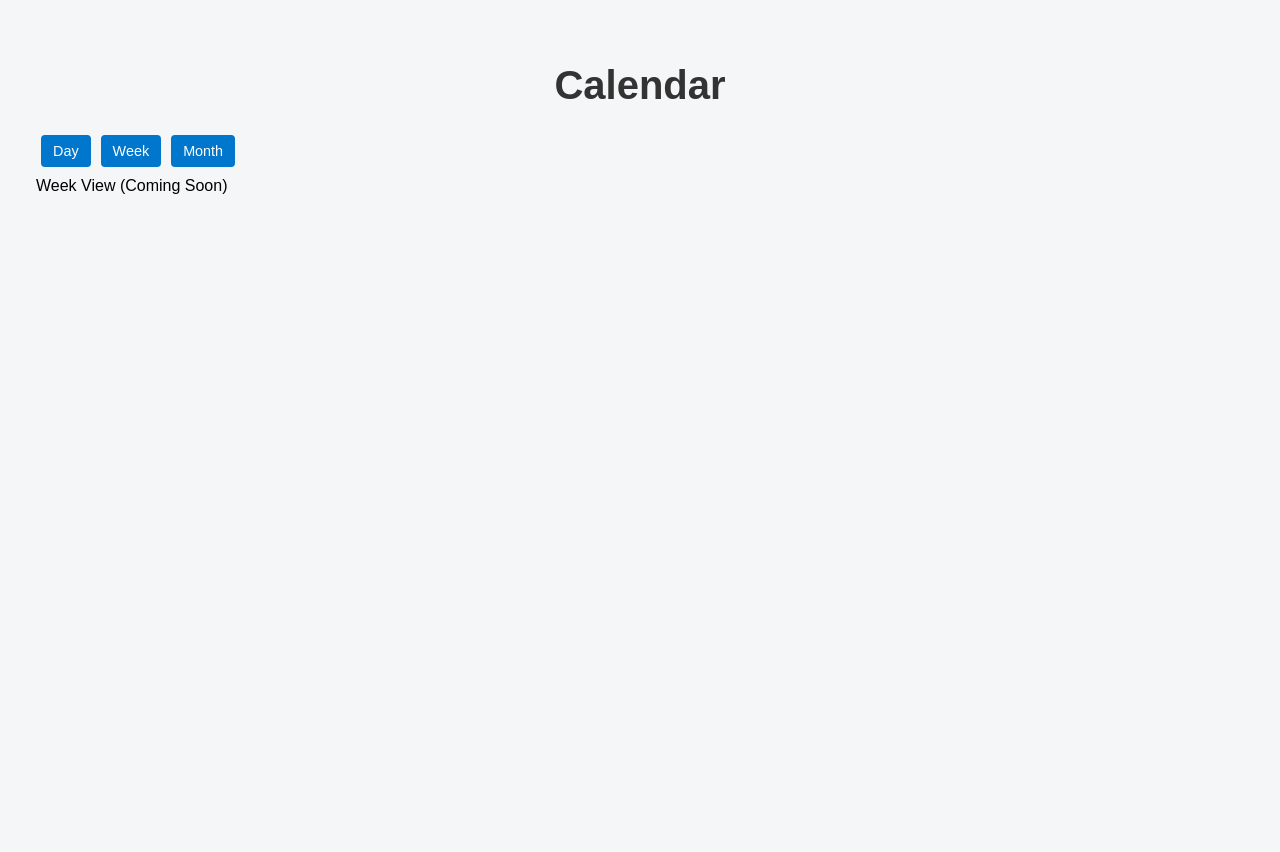
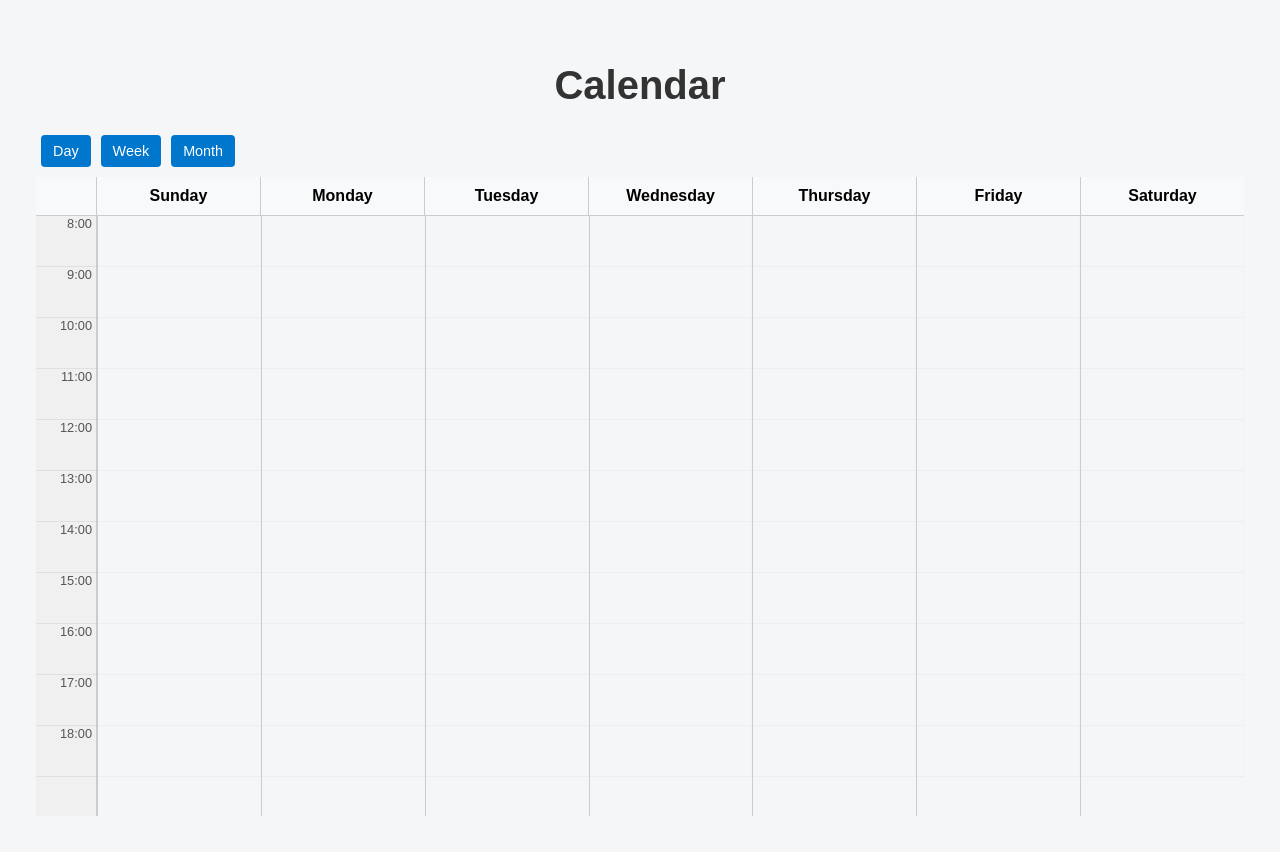
Before and after one commit to JMaraglia/crumb-v3, a React (Vite) app: page /calendar in a window 1280 px wide. Before the commit the page ends 800 px from the top, so only its background shows below. Built offline with nearby package versions, Linux system fonts and the light colour scheme.

Commit message:
calendar fix

```diff
--- a/src/CalendarPage.jsx
+++ b/src/CalendarPage.jsx
@@ -1,14 +1,7 @@
 // --- CalendarPage.jsx ---
 import React, { useState } from 'react';
 import './CalendarPage.css';
-
-function WeekView() {
-  return (
-    <div className="calendar-placeholder">
-      Week View (Coming Soon)
-    </div>
-  );
-}
+import WeekView from './WeekView'; // ✅ Import the actual WeekView
 
 function DayView() {
   return (
@@ -35,8 +28,9 @@ function CalendarPage({ itinerary }) {
         return <DayView />;
       case 'month':
         return <MonthView />;
+      case 'week':
       default:
-        return <WeekView />;
+        return <WeekView itinerary={itinerary} />; // ✅ Pass itinerary here
     }
   };
 
```
